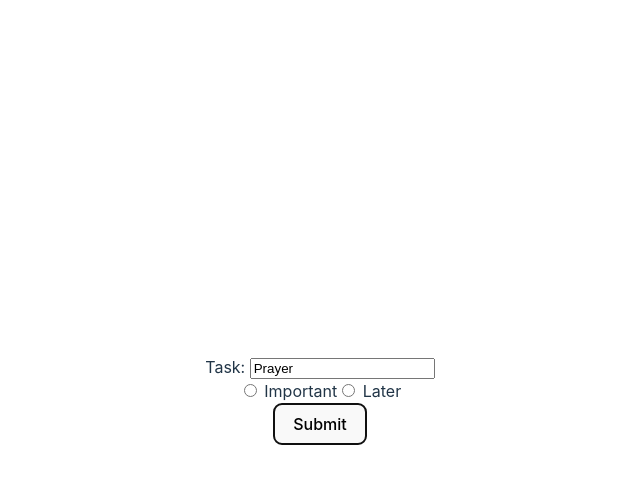
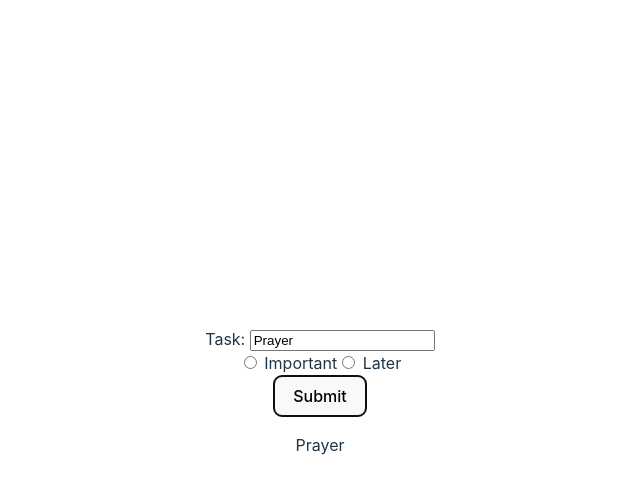
Before and after one commit to Asifmahmud436/Todo, a React (Vite) app: page / in a window 1280 px wide. Both pictures are taken after a click on the button "Submit". Shown: the top 494 px of the page, without its empty margins (320-960 px from the left). Built offline with nearby package versions, Linux system fonts and the light colour scheme.

Commit message:
the task is seen now

```diff
--- a/src/App.jsx
+++ b/src/App.jsx
@@ -1,25 +1,20 @@
 import { useState } from "react";
-import reactLogo from "./assets/react.svg";
-import viteLogo from "/vite.svg";
 import "./App.css";
 import { nanoid } from "nanoid";
+import Task from "./Task";
 
 function App() {
   const [tasks, setTasks] = useState([]);
 
   function addTask(formData) {
-    const task = formData.get("task");
-    const priority = formData.get("choice");
+    let task = formData.get("task");
+    let priority = formData.get("choice");
     setTasks((prev) => [...prev, { work: task, priority: priority }]);
-    console.log("tasks: ", tasks);
   }
 
-  const taskList = tasks.map((task) => {
-    <div>
-      <p>{task.work}</p>
-      <p>{task.priority}</p>
-    </div>;
-  });
+  const taskList = tasks.map((task) => (
+    <Task key={nanoid()} work={task.work} priority={task.priority} />
+  ));
   console.log("tasklist: ", taskList);
   return (
     <>
--- /dev/null
+++ b/src/Task.jsx
@@ -0,0 +1,8 @@
+export default function Task(props){
+    return(
+        <div>
+            <p>{props.work}</p>
+            <p>{props.priority}</p>
+        </div>
+    )
+}
```
